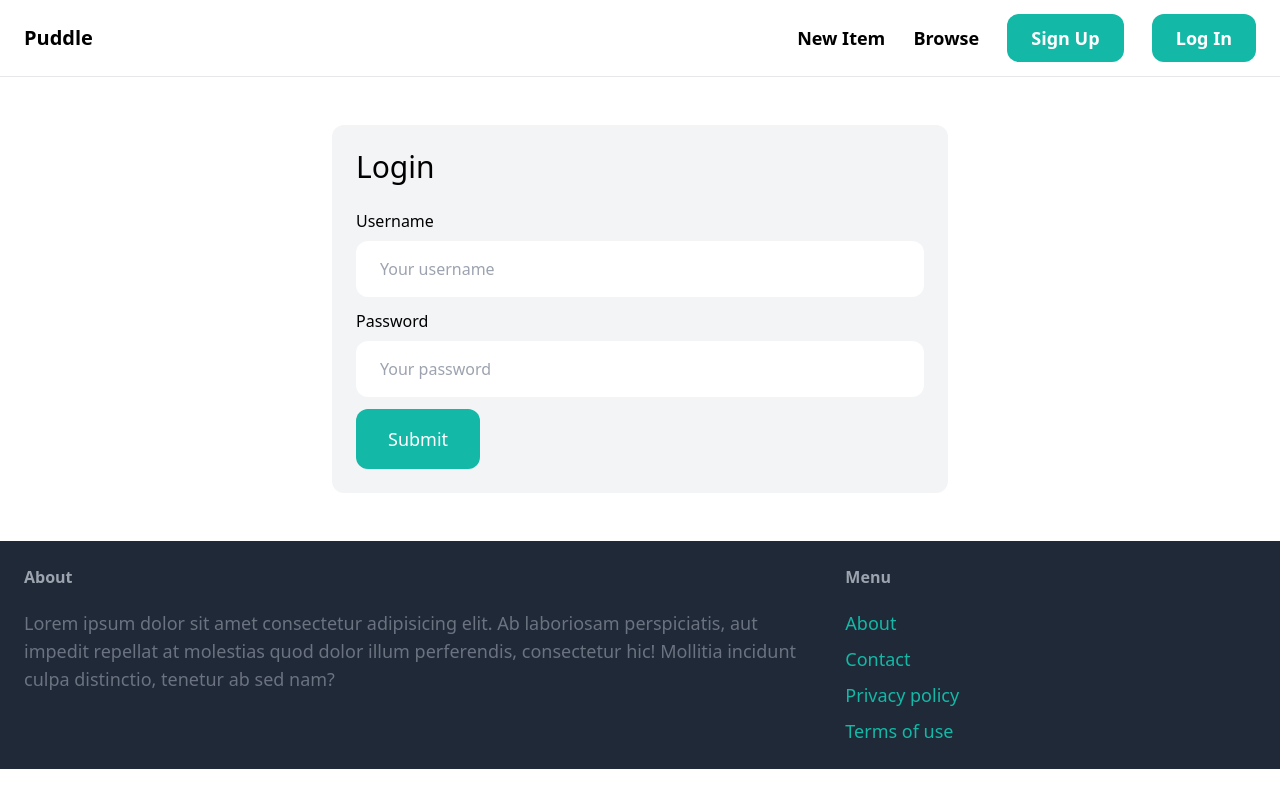
After one commit to ramadhanridho16/puddle, a Django app: page /login/ in a window 1280 px wide. The commit adds this page. Run offline with Django 4.2, Linux system fonts and the light colour scheme; some libraries are stand-ins or nearby versions.

Commit message:
Adding segment for Loggin In proses

```diff
--- a/core/forms.py
+++ b/core/forms.py
@@ -1,6 +1,17 @@
 from django import forms
-from django.contrib.auth.forms import UserCreationForm
+from django.contrib.auth.forms import UserCreationForm, AuthenticationForm
 from django.contrib.auth.models import User
+
+
+class LoginForm(AuthenticationForm):
+    username = forms.CharField(widget=forms.TextInput(attrs={
+        'placeholder': 'Your username',
+        'class': 'w-full py-4 px-6 rounded-xl',
+    }))
+    password = forms.CharField(widget=forms.PasswordInput(attrs={
+        'placeholder': 'Your password',
+        'class': 'w-full py-4 px-6 rounded-xl',
+    }))
 
 
 class SignupForm(UserCreationForm):
--- a/core/templates/core/base.html
+++ b/core/templates/core/base.html
@@ -18,11 +18,20 @@
             <a href="#" class="text-lg font-semibold hover:text-gray-500">New Item</a>
             <a href="#" class="text-lg font-semibold hover:text-gray-500">Browse</a>
 
+            {% if request.user.is_authenticated %}
+            <a href="#"
+                class="px-6 py-3 text-lg font-semibold bg-teal-500 text-white rounded-xl hover:bg-teal-700">Inbox</a>
+            <a href="#" class="px-6 py-3 text-lg font-semibold bg-teal-500 text-white rounded-xl hover:bg-gray-700">Dashboard</a>
+
+            {% else %}
             <a href="{% url 'core:signup' %}"
                 class="px-6 py-3 text-lg font-semibold bg-teal-500 text-white rounded-xl hover:bg-teal-700">Sign
                 Up</a>
-            <a href="#" class="px-6 py-3 text-lg font-semibold bg-teal-500 text-white rounded-xl hover:bg-gray-700">Log
+            <a href="{% url 'core:login' %}"
+             class="px-6 py-3 text-lg font-semibold bg-teal-500 text-white rounded-xl hover:bg-gray-700">Log
                 In</a>
+            {% endif %}
+
 
         </div>
 
--- /dev/null
+++ b/core/templates/core/login.html
@@ -0,0 +1,36 @@
+{% extends 'core/base.html' %}
+
+{% block title %}Login{% endblock title %}
+
+{% block content %}
+<div class="w-1/2 my-6 p-6 mx-auto bg-gray-100 rounded-xl">
+    <h1 class="mb-6 text-3xl">Login</h1>
+
+    <form method="post" action=".">
+        {% csrf_token %}
+        <!-- csrf_token is a security build in  -->
+
+        <div class="mb-3">
+            <label class="inline-block mb-2">Username</label><br>
+            {{form.username}}
+        </div>
+
+        <div class="mb-3">
+            <label class="inline-block mb-2">Password</label><br>
+            {{form.password}}
+        </div>
+
+        {% if from.errors or form.non_field_errors %}
+        <div class="mb-3 p-6 bg-red-100 rounded-xl">
+            {% for field in form %}
+            {{ field.errors }}
+            {% endfor %}
+
+            {{form.non_field_errors}}
+        </div>
+        {% endif %}
+
+        <button class="py-4 px-8 text-lg bg-teal-500 hover:bg-teal-700 rounded-xl text-white">Submit</button>
+    </form>
+</div>
+{% endblock content %}
--- a/core/urls.py
+++ b/core/urls.py
@@ -1,11 +1,15 @@
+from django.contrib.auth import views as auth_views
 from django.urls import path
 
 from . import views
+from .forms import LoginForm
 
 app_name = 'core'
 
 urlpatterns = [
     path('', views.index, name='index'),
     path('contact/', views.contact, name='contact'),
-    path('signup/', views.signup, name='signup')
+    path('signup/', views.signup, name='signup'),
+    path('login/', auth_views.LoginView.as_view(template_name='core/login.html',
+         authentication_form=LoginForm), name='login'),
 ]
--- a/puddle/settings.py
+++ b/puddle/settings.py
@@ -26,6 +26,10 @@ SECRET_KEY = 'django-insecure-lqf8$#1xhsh5t9oo_d$gr&yeb1dm%369)+r$-(9djn-g09-ctx
 DEBUG = True
 
 ALLOWED_HOSTS = []
+
+LOGIN_URL = '/login/'
+LOGIN_REDIRECT_URL = '/'
+LOGOUT_REDIRECT_URL = '/'
 
 
 # Application definition
```
Also changed, not shown: db.sqlite3.
